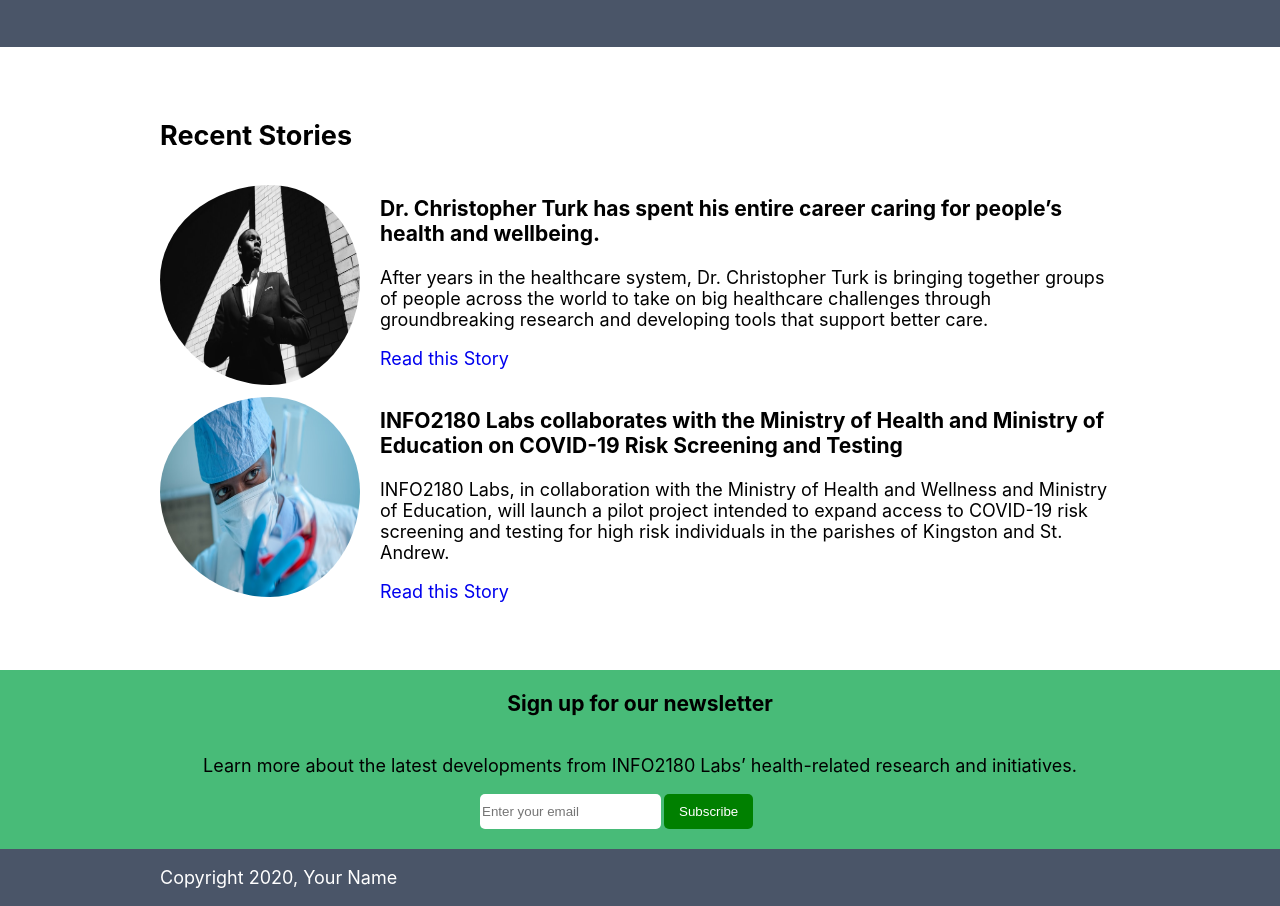
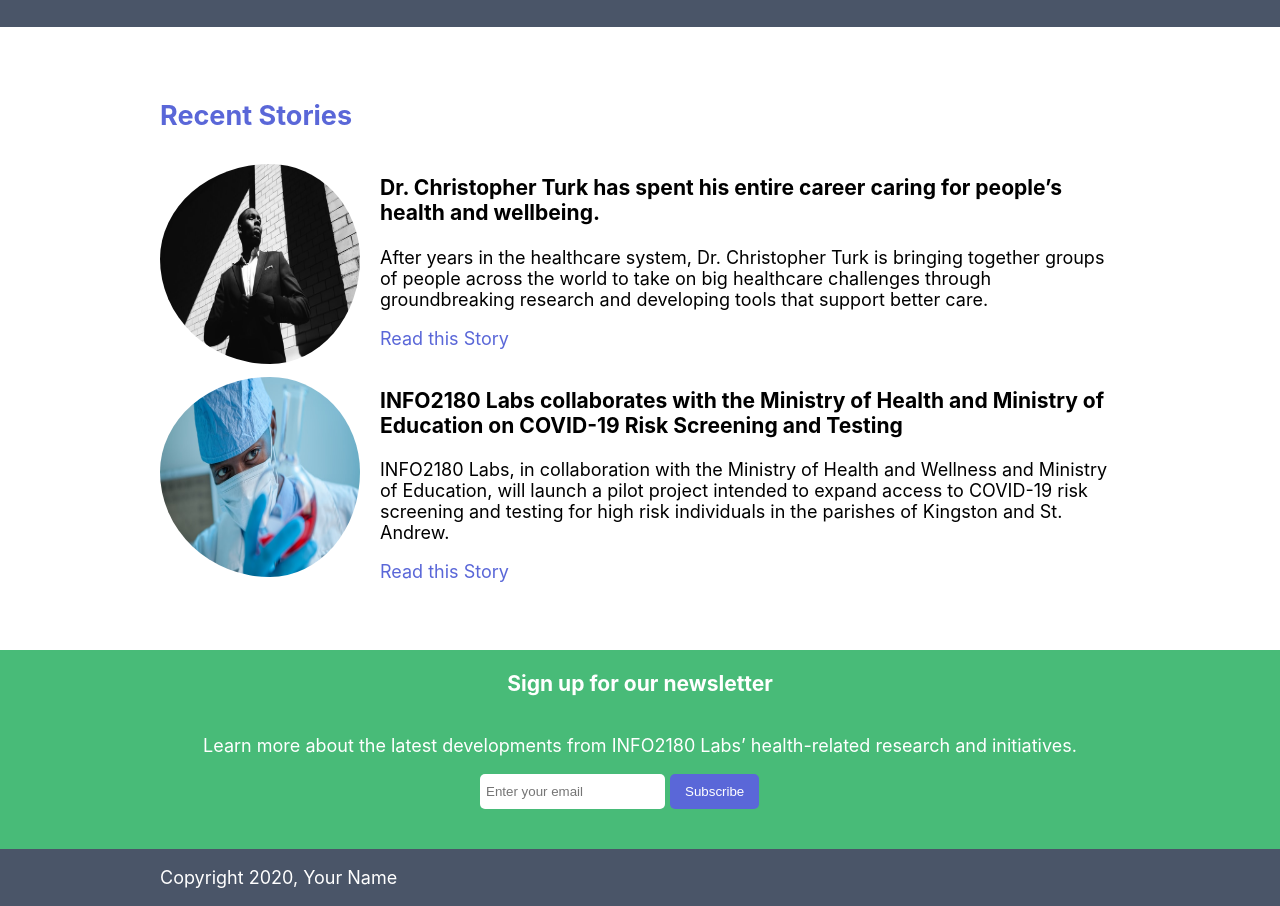
Before and after one commit to Ajani-Lewis/info2180-project1, a plain HTML site: page index.html in a window 1280 px wide. Shown: the part 1147-2053 px from the top of the page. Drawn offline with Linux system fonts and the light colour scheme.

Commit message:
Styled page

```diff
--- a/styles.css
+++ b/styles.css
@@ -113,6 +113,11 @@ header li a:hover{
     font-size: 24px;
 }
 
+.learn-about .container h3{
+    color: #48BB78;
+    font-size: 21px;
+}
+
 .cards{
     display: grid;
     grid-template-columns: 33% 33% 33%;
@@ -120,7 +125,7 @@ header li a:hover{
     "card1" "card2" "card3"
     ;
 
-    padding: 20px 0px;
+    padding: 10px 0px;
     column-gap: 10px;
 }
 
@@ -141,6 +146,7 @@ header li a:hover{
 .card img{
     grid-area: image;
     width: 300px;
+    align-items: center;
 
 }
 
@@ -180,7 +186,7 @@ header li a:hover{
 .cta{
     text-align: center;
 
-    padding-top: 50px;
+    padding-top: 80px;
 }
 
 .cta a{
@@ -191,7 +197,7 @@ header li a:hover{
     grid-area: button;
     text-align: center;
 
-    background-color: green;
+    background-color: #48BB78;
     padding: 10px 15px;
     border-radius: 5px;
     color: white;
@@ -220,9 +226,14 @@ header li a:hover{
     height: 200px;
 }
 
-/*.stories .container a{
-    padding-left: 0px;
-}*/
+.stories .container a{
+    color: #5A67D8;
+}
+
+.stories .container h2{
+    color: #5A67D8;
+}
+
 
 /*
 |||||||||||*********NEWSLETTER SECTION*********|||||||||||
@@ -232,24 +243,28 @@ header li a:hover{
     grid-area: news-section;
     background-color: #48BB78;
     text-align: center;
+    color: white;
+    padding-bottom: 20px;
+}
 
-}
 
 form{
     display: flex;
     padding-bottom: 20px;
     padding-left: 320px;
-    gap: 3px;
+    gap: 5px;
 }
 
 .form-group input{
     line-height: 33px;
     border-radius: 5px;
     border-style: none;
+    padding-left: 6px;
 }
 
 .newsletter .btn{
     border-style: none;
+    background-color: #5A67D8;
 }
 
 /*
```
